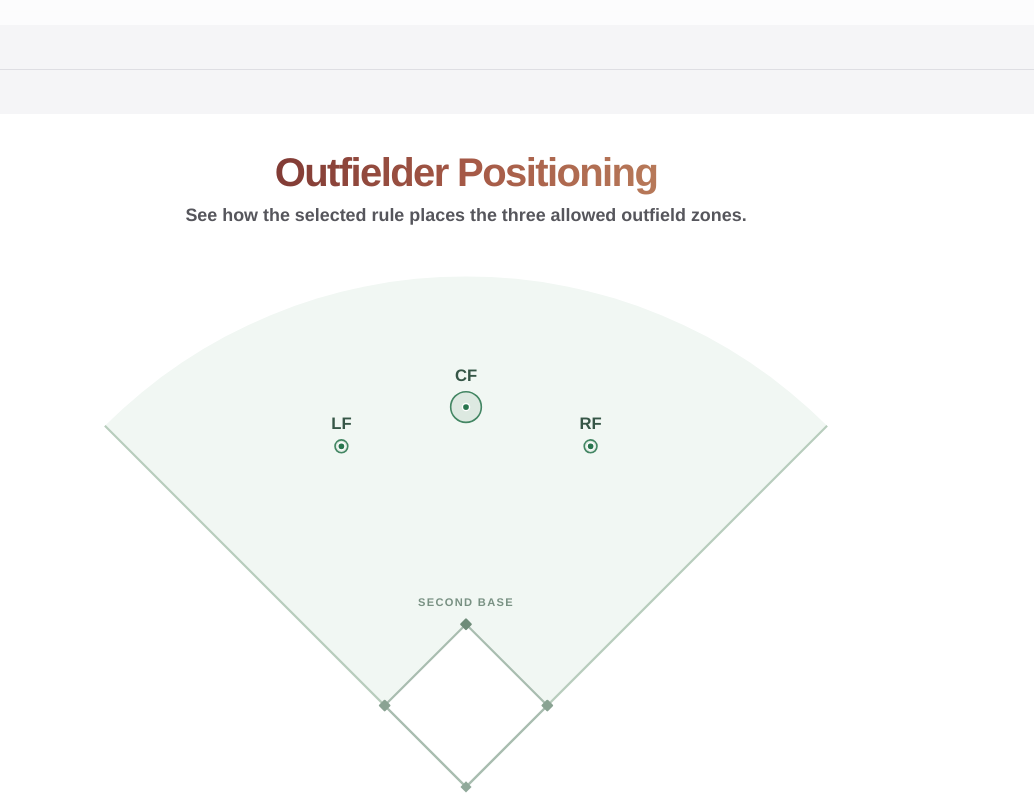
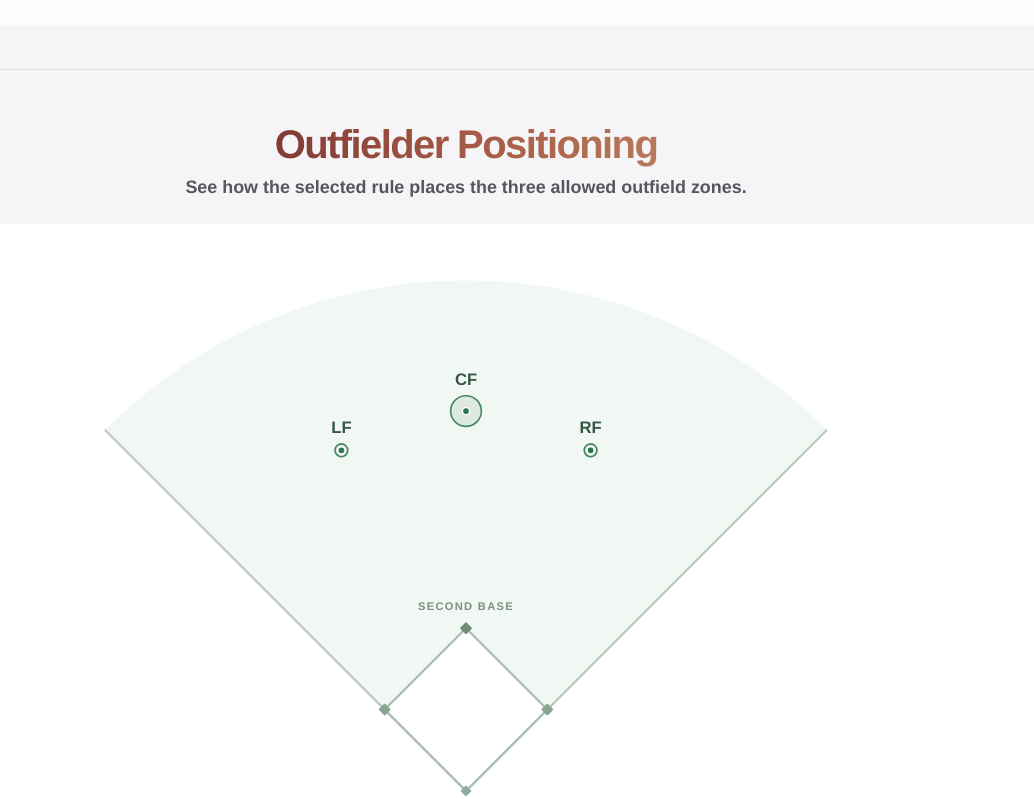
Before and after one commit to lijo201/MLBathleticism, a plain HTML site: page index.html in a window 1280 px wide. Shown: the part 980-1779 px from the top of the page, without its empty margins (174-1208 px from the left). Drawn offline with Linux system fonts and the light colour scheme.

Commit message:
Place field heading above illustration card

```diff
--- a/index.html
+++ b/index.html
@@ -1085,6 +1085,10 @@
       font-weight: 700;
       line-height: 1.4;
     }
+
+    /* Give the field heading its own space above the card */
+    .field-heading { margin: 0 0 24px; }
+    .field-card .field-visual { margin-top: 0; }
 
   </style>
 </head>
@@ -1197,16 +1201,14 @@
     <div class="field-divider" aria-hidden="true"></div>
 
     <!-- Positioning diagram: circles are drawn to the same scale as the bases -->
+    <div class="field-heading">
+      <div>
+        <h2 id="field-title">Outfielder Positioning</h2>
+        <p class="field-description">See how the selected rule places the three allowed outfield zones.</p>
+      </div>
+    </div>
+
     <section class="card field-card" aria-labelledby="field-title">
-      <div class="field-heading">
-        <div>
-
-          <h2 id="field-title">Outfielder Positioning</h2>
-          <p class="field-description">See how the selected rule places the three allowed outfield zones.</p>
-        </div>
-
-      </div>
-
       <div class="field-visual">
         <svg id="field-diagram" viewBox="0 0 720 510" role="img" aria-labelledby="field-svg-title field-svg-desc">
           <title id="field-svg-title">Outfield positioning circles</title>
```
